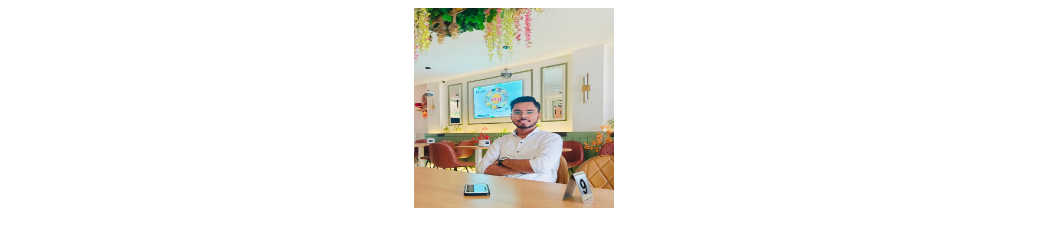
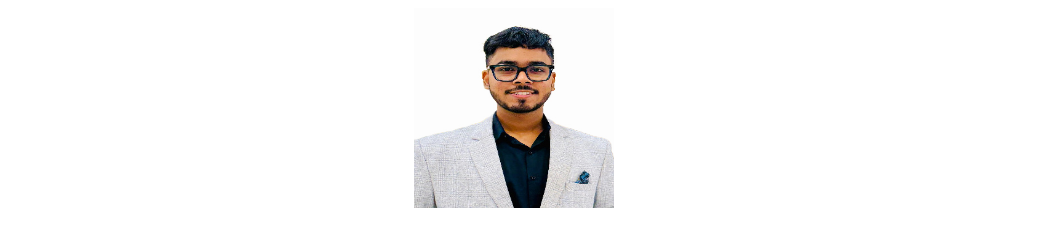
Before and after one commit to BHAVISYA2802/myweb, a plain HTML site: page index.html in a window 1280 px wide. Shown: the top 230 px of the page, without its empty margins (126-1170 px from the left). Drawn offline with Linux system fonts and the light colour scheme.

Commit message:
Update index.html

```diff
--- a/index.html
+++ b/index.html
@@ -7,7 +7,7 @@
 <div id="toph">
 
 
-<img src="images/bhavisya.jpg" width="200" height="200"
+<img src="images/df1.jpg" width="200" height="200"
 title="Bhavisya">
 <h1> BHAVISYA PROFILE</h1>
 </div>
```
